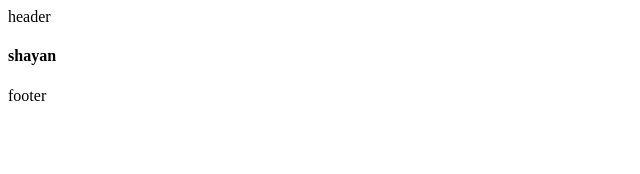
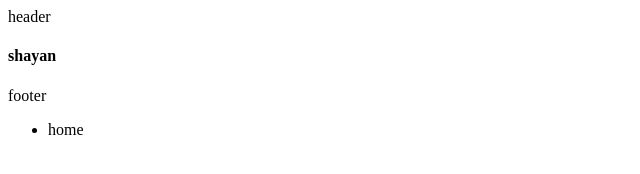
Before and after one commit to shayansalehi1380/New1, a plain HTML site: page index.html in a window 1280 px wide. Shown: the full height of the page, 0-640 px from the left. Drawn offline with Linux system fonts and the light colour scheme.

Commit message:
nav created

```diff
--- a/index.html
+++ b/index.html
@@ -15,5 +15,14 @@
     <footer>
         footer
     </footer>
+<nav>
+
+    <ul>
+        <li>home</li>
+    </ul>
+
+</nav>
+
 </body>
+
 </html>
```
